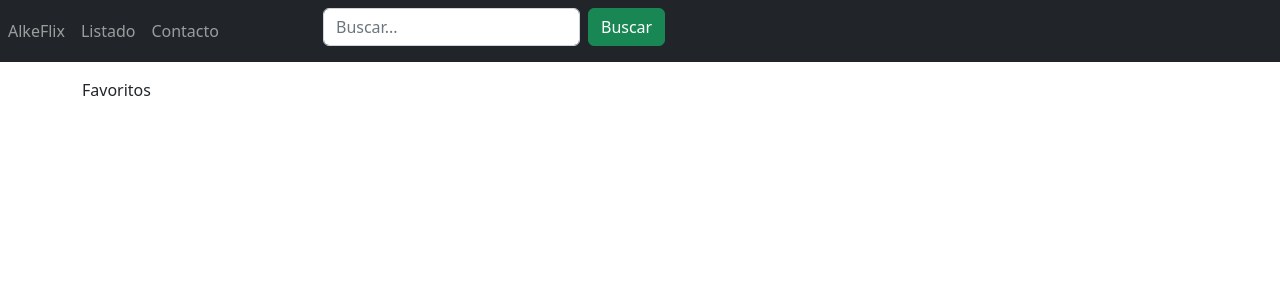
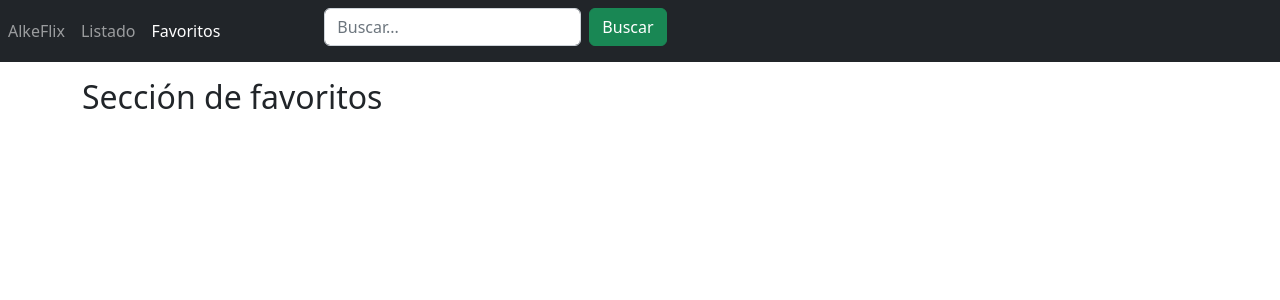
Before and after one commit to joni2000/challenge-react-alkemy-I, a React (Create React App) app: page /favoritos in a window 1280 px wide. Shown: the top 300 px of the page. Built offline with nearby package versions, Linux system fonts and the light colour scheme.

Commit message:
agregando la funcionalidad para seleccionar favoritos

```diff
--- a/src/App.jsx
+++ b/src/App.jsx
@@ -1,20 +1,24 @@
 /* Libraries */
+import { useEffect, useState } from "react";
 import { Routes, Route } from "react-router-dom"
 
 /* Components */
-import Listado from "./components/Listado";
-import Login from "./components/Login";
-import Header from "./components/Header";
-import Detalle from "./components/Detalle";
-import Resultados from "./components/Resultados";
-
+import { Detalle, Favoritos, Header, Listado, Login, Resultados } from "./components";
 
 /* Styles */
 import './css/app.css';
 import './css/bootstrap.min.css';
-import Favoritos from "./components/Favoritos";
 
 function App() {
+
+    const [favorites, setFavorites] = useState([]);
+
+    useEffect(()=> {
+        const favsInLocal = localStorage.getItem('favs');
+        if(favsInLocal !== null){
+            setFavorites(JSON.parse(favsInLocal));
+        }
+    }, [favorites]);
 
     const favMovies = localStorage.getItem('favs');
 
@@ -66,7 +70,7 @@ function App() {
                     <Route path="/listado" element={ <Listado addOrRemoveFromFavs={ addOrRemoveFromFavs }/> }/>
                     <Route path="/detalle" element={ <Detalle /> }/>
                     <Route path="/resultados" element={<Resultados />}/>
-                    <Route path="/favoritos" element={ <Favoritos /> }/>
+                    <Route path="/favoritos" element={ <Favoritos favorites={ favorites } addOrRemoveFromFavs={ addOrRemoveFromFavs } /> }/>
                 </Routes>
             </div>
 
--- a/src/components/Buscador.jsx
+++ b/src/components/Buscador.jsx
@@ -1,7 +1,7 @@
 import swAlert from "@sweetalert/with-react";
 import { useNavigate } from "react-router-dom";
 
-const Buscador = () => {
+export const Buscador = () => {
 
     const navigate = useNavigate();
 
@@ -28,5 +28,3 @@ const Buscador = () => {
     </form>
   )
 }
-
-export default Buscador
--- a/src/components/Detalle.jsx
+++ b/src/components/Detalle.jsx
@@ -2,7 +2,7 @@ import { useEffect, useState } from "react";
 import { Navigate } from "react-router-dom";
 import axios from "axios";
 
-const Detalle = () => {
+export const Detalle = () => {
 
     const [movie, setMovie] = useState(null);
 
@@ -59,5 +59,3 @@ const Detalle = () => {
         </>
     )
 }
-
-export default Detalle
--- a/src/components/Favoritos.jsx
+++ b/src/components/Favoritos.jsx
@@ -1,9 +1,35 @@
-import React from 'react'
+import { Link } from 'react-router-dom';
 
-const Favoritos = () => {
+export const Favoritos = ({ favorites, addOrRemoveFromFavs }) => {
+
   return (
-    <div>Favoritos</div>
+      <>
+        <h2>Sección de favoritos</h2>
+        <div className="row">
+            {
+                favorites.map(( { title, overview, id, imgURL}, i ) => (
+                  <div className="col-3" key={i}>
+                    <div className="card my-4">
+                      <img src={ imgURL } className="card-img-top" alt="..."/>
+                        <button
+                          className="favourite-btn"
+                          data-movie-id={ id }
+                          onClick={ addOrRemoveFromFavs }
+                        >
+                          🖤
+                        </button>
+                        <div className="card-body">
+                          <h5 className="card-title">{ title.substring(0, 30) }...</h5>
+                          <p className="card-text">{ overview.substring(0, 100) }...</p>
+                          <Link to={`/detalle?movieID=${ id }`} className="btn btn-primary">View detail</Link>
+                        </div>
+                    </div>
+                  </div>
+                )
+              )
+            }
+
+          </div>
+      </>
   )
 }
-
-export default Favoritos
--- a/src/components/Footer.jsx
+++ b/src/components/Footer.jsx
@@ -1,5 +1,5 @@
 
-const Footer = () => {
+export const Footer = () => {
   return (
     <footer>
         <nav>
@@ -13,5 +13,3 @@ const Footer = () => {
     </footer>
   )
 }
-
-export default Footer
--- a/src/components/Header.jsx
+++ b/src/components/Header.jsx
@@ -1,7 +1,7 @@
 import { NavLink  } from "react-router-dom"
-import Buscador from "./Buscador"
+import { Buscador } from "../components"
 
-const Header = () => {
+export const Header = () => {
     return (
         <nav className="navbar navbar-expand-sm navbar-dark bg-dark">
 
@@ -24,9 +24,9 @@ const Header = () => {
 
                 <NavLink
                     className={ ({ isActive })=> `nav-item nav-link ${ isActive ? 'active' : '' }` }
-                    to="/contacto"
+                    to="/Favoritos"
                 >
-                    Contacto
+                    Favoritos
                 </NavLink>
             </div>
             <Buscador />
@@ -50,5 +50,3 @@ const Header = () => {
         </header> */
     )
 }
-
-export default Header
--- a/src/components/Listado.jsx
+++ b/src/components/Listado.jsx
@@ -3,7 +3,7 @@ import { Link, Navigate } from "react-router-dom";
 import axios from "axios";
 import swAlert from "@sweetalert/with-react";
 
-const Listado = ({ addOrRemoveFromFavs }) => {
+export const Listado = ({ addOrRemoveFromFavs }) => {
 
   const [movieList, setMovieList] = useState([]);
 
@@ -31,7 +31,6 @@ const Listado = ({ addOrRemoveFromFavs }) => {
           <Navigate to='/'/>
                :
           <div className="row">
-            {/* estructura base */}
             {
                 movieList.map(( movie, i ) => (
                   <div className="col-3" key={i}>
@@ -60,5 +59,3 @@ const Listado = ({ addOrRemoveFromFavs }) => {
     </>
   )
 }
-
-export default Listado
--- a/src/components/Login.jsx
+++ b/src/components/Login.jsx
@@ -2,7 +2,7 @@ import axios from "axios";
 import swAlert from "@sweetalert/with-react";
 import { Navigate, useNavigate } from "react-router-dom";
 
-const Login = () => {
+export const Login = () => {
 
     const navigate = useNavigate();
 
@@ -66,5 +66,3 @@ const Login = () => {
         </>
     )
 }
-
-export default Login
--- a/src/components/Resultados.jsx
+++ b/src/components/Resultados.jsx
@@ -3,7 +3,7 @@ import { Link } from "react-router-dom";
 import axios from "axios";
 import swAlert from "@sweetalert/with-react";
 
-const Resultados = () => {
+export const Resultados = () => {
     let query = new URLSearchParams(window.location.search);
 
     let keyword = query.get('keyword');
@@ -52,5 +52,3 @@ const Resultados = () => {
 
     )
 }
-
-export default Resultados
--- /dev/null
+++ b/src/components/index.js
@@ -0,0 +1,8 @@
+export * from './Buscador';
+export * from './Detalle';
+export * from './Header';
+export * from './Listado';
+export * from './Footer';
+export * from './Login';
+export * from './Resultados';
+export * from './Favoritos';
```
